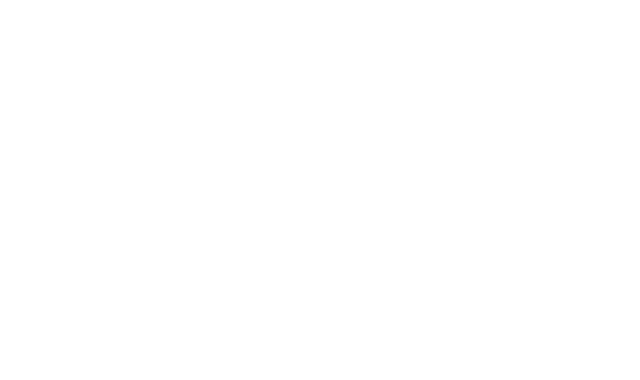
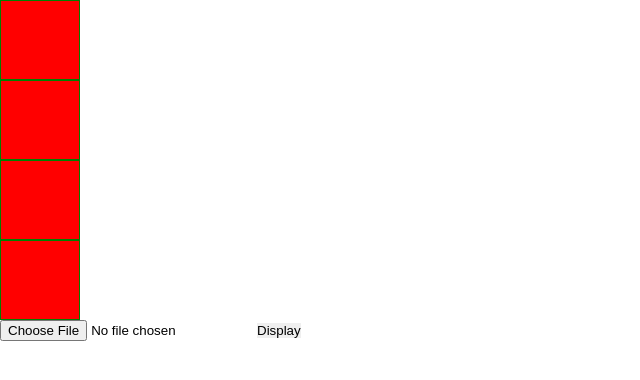
Before and after one commit to rniochy/flipimage, a plain HTML site: page html/index.html in a window 1280 px wide. Shown: the whole page, without its empty margins (0-640 px from the left). Drawn offline with Linux system fonts and the light colour scheme.

Commit message:
adding new features

```diff
--- a/css/app.css
+++ b/css/app.css
@@ -5,3 +5,14 @@
      border: none;
      text-decoration: none;
 }
+/*
+main {
+     background: #111111;
+} */
+
+.image {
+     background-color: red;
+     height: 5rem;
+     width: 5rem;
+     border: 1px solid green;
+}
--- a/html/index.html
+++ b/html/index.html
@@ -10,6 +10,19 @@
 <body>
     <main>
         <header></header>
+        <section id="flipimage-content">
+            <div id="image-matrix">
+                 <div class="image one"></div>
+                 <div class="image two"></div>
+                 <div class="image three"></div>
+                 <div class="image four"></div>
+            </div>
+            <div>
+                <input type="file"/>
+                <button>Display</button>
+            </div>
+
+        </section>
     </main>
     <script type="text/javascript" src="../js/app.js"></script>
 </body>
```
